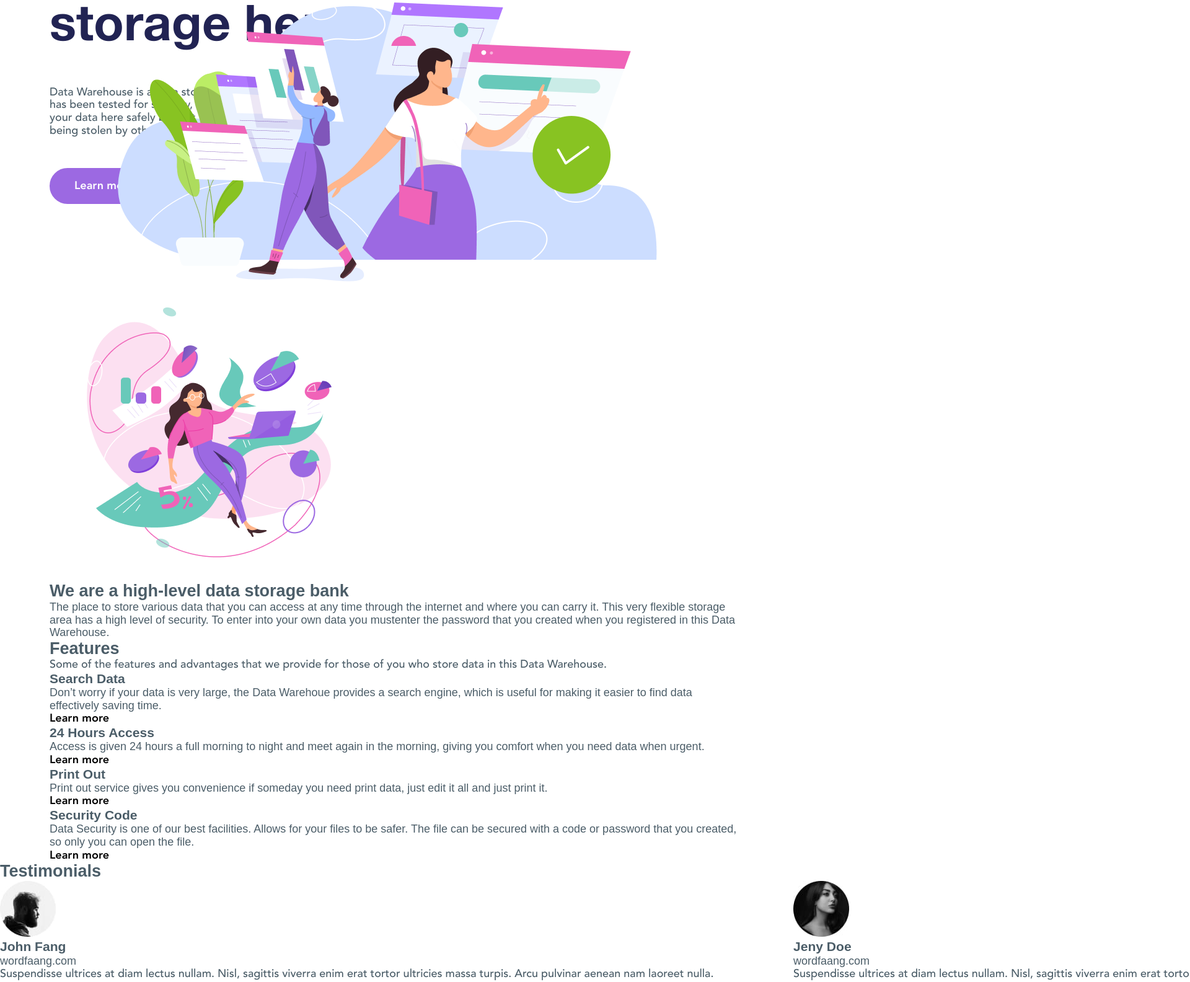
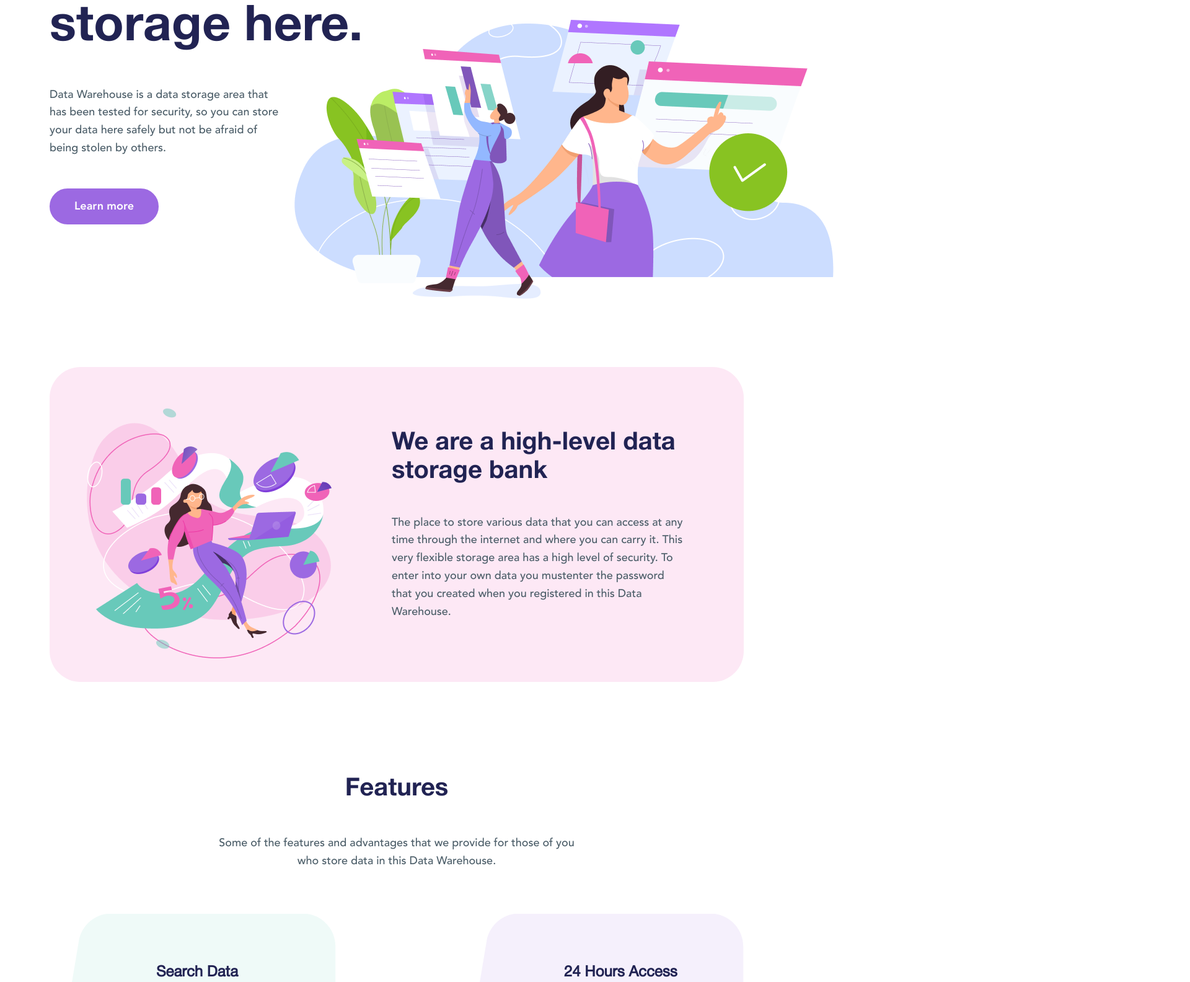
Before and after one commit to CJEF/dataWarehouse, a website: page layout/index.html in a window 1280 px wide. Shown: the part 320-1904 px from the top of the page at 62% size, 1920 px wide, since content can reach past the window. Drawn offline with nearby package versions, Linux system fonts and the light colour scheme.

Commit message:
3 commit

```diff
--- a/layout/index.html
+++ b/layout/index.html
@@ -7,6 +7,8 @@
     <title>Data Warehouse</title>
     <link rel="stylesheet" href="./css/app.min.css/app.min.css">
     <link rel="stylesheet" href="https://unpkg.com/swiper/swiper-bundle.min.css">
+    <script src="https://unpkg.com/swiper/swiper-bundle.min.js"></script>
+    <script src="./js/app.js"></script>
 </head>
 
 <body>
@@ -39,11 +41,16 @@
     <!-- intro -->
     <section class="intro">
         <div class="container intro__container">
+            <div class="intro__content">
                 <h1 class="intro__title">Save your data storage here.</h1>
                 <p class="intro__text text">Data Warehouse is a data storage area that has been
                     tested for security, so you can store your data here
                     safely but not be afraid of being stolen by others.</p>
                 <button class="intro__btn">Learn more</button>
+            </div>
+            <div class="intro__img">
+                <img src="./assets/images/dest/intro.png" alt="" class="intro__img-picture">
+            </div>
         </div>
     </section>
     <!-- intro -->
@@ -56,7 +63,8 @@
                 </div>
                 <div class="descr__wrapper-content">
                     <h2 class="descr__title title">We are a high-level data storage bank</h2>
-                    <p class="descr__text">The place to store various data that you can access at any time through the
+                    <p class="descr__text text">The place to store various data that you can access at any time through
+                        the
                         internet and where you can carry it.
                         This very flexible storage area has a high level of security. To enter into your own data you
                         mustenter the password that you created when you registered in this Data Warehouse. </p>
@@ -67,46 +75,62 @@
     <!-- description -->
     <!-- features -->
     <section class="features">
-        <div class="container features__wrapper">
+        <div class="container">
             <h2 class="features__title title">Features</h2>
             <p class="features__text text">Some of the features and advantages that we provide for those of you who
                 store data in this Data Warehouse.</p>
             <div class="features__content">
                 <ul class="features__list">
                     <li class="features__item">
+                        <div class="features__item-inner">
+                            <div class="features__img">
+                                <img src="./assets/images/dest/features-1.png" alt="">
+                            </div>
                             <div class="features__content">
                                 <h3 class="features__content-title">Search Data</h3>
-                            <p class="features__content-text">Don’t worry if your data is very large, the Data Warehoue
-                                provides a search engine, which is useful for making it easier to find data effectively
+                                <p class="features__content-text">Don’t worry if your data is very large, the Data
+                                    Warehoue
+                                    provides a search engine, which is useful for making it easier to find data
+                                    effectively
                                     saving time.</p>
-                            <button class="feaatures__content-btn btn-reset">Learn more</button>
+                                <button class="features__content-btn btn-reset">Learn more</button>
+                            </div>
                         </div>
                     </li>
                     <li class="features__item">
+                        <div class="features__img">
+                            <img src="./assets/images/dest/features-2.png" alt="">
+                        </div>
                         <div class="features__content">
                             <h3 class="features__content-title">24 Hours Access</h3>
                             <p class="features__content-text">Access is given 24 hours a full morning to night and
                                 meet again in the morning, giving you comfort when
                                 you need data when urgent.</p>
-                            <button class="feaatures__content-btn btn-reset">Learn more</button>
+                            <button class="features__content-btn btn-reset">Learn more</button>
                         </div>
                     </li>
                     <li class="features__item">
+                        <div class="features__img">
+                            <img src="./assets/images/dest/features-3.png" alt="">
+                        </div>
                         <div class="features__content">
                             <h3 class="features__content-title">Print Out</h3>
                             <p class="features__content-text">Print out service gives you convenience if someday
                                 you need print data, just edit it all and just print it.</p>
-                            <button class="feaatures__content-btn btn-reset">Learn more</button>
+                            <button class="features__content-btn btn-reset">Learn more</button>
                         </div>
                     </li>
                     <li class="features__item">
+                        <div class="features__img">
+                            <img src="./assets/images/dest/features-4.png" alt="">
+                        </div>
                         <div class="features__content">
                             <h3 class="features__content-title">Security Code</h3>
                             <p class="features__content-text">Data Security is one of our best facilities. Allows for
                                 your files
                                 to be safer. The file can be secured with a code or password that
                                 you created, so only you can open the file.</p>
-                            <button class="feaatures__content-btn btn-reset">Learn more</button>
+                            <button class="features__content-btn btn-reset">Learn more</button>
                         </div>
                     </li>
                 </ul>
@@ -116,11 +140,56 @@
     <!-- features -->
     <!-- testimonials -->
     <section class="testimonials">
-        <div class="testimonials__container">
+        <div class="testimonials__container container">
             <div class="testimonials__container-inner">
                 <h2 class="testimonials__container-title title">Testimonials</h2>
-                <div class="testimonials__container-slider">
+                <div id="testimonials__container-slider">
                     <div class="swiper-wrapper">
+                        <div class="swiper-slide">
+                            <div class="swiper-slide-inner">
+                                <div class="swiper-img">
+                                    <img src="assets/images/dest/user-1.png" alt="John testimonial" class="user-avatar">
+                                </div>
+                                <div class="swiper-slide-content">
+                                    <h3 class="user-name">John Fang</h3>
+                                    <span class="user-prof">wordfaang.com</span>
+                                    <p class="user-text text">Suspendisse ultrices at diam lectus nullam.
+                                        Nisl, sagittis viverra enim erat tortor ultricies massa turpis. Arcu
+                                        pulvinar
+                                        aenean nam laoreet nulla.</p>
+                                </div>
+                            </div>
+                        </div>
+                        <div class="swiper-slide">
+                            <div class="swiper-slide-inner">
+                                <div class="swiper-img">
+                                    <img src="assets/images/dest/user-2.png" alt="Jeny testimonial" class="user-avatar">
+                                </div>
+                                <div class="swiper-slide-content">
+                                    <h3 class="user-name">Jeny Doe</h3>
+                                    <span class="user-prof">wordfaang.com</span>
+                                    <p class="user-text text">Suspendisse ultrices at diam lectus nullam.
+                                        Nisl, sagittis viverra enim erat tortor ultricies massa turpis. Arcu
+                                        pulvinaraenean nam laoreet nulla.</p>
+                                </div>
+                            </div>
+                        </div>
+                        <div class="swiper-slide">
+                            <div class="swiper-slide-inner">
+                                <div class="swiper-img">
+                                    <img src="assets/images/dest/user-3.png" alt="John testimonial" class="user-avatar">
+                                </div>
+                                <div class="swiper-slide-content">
+                                    <h3 class="user-name">William</h3>
+                                    <span class="user-prof">Web Designer</span>
+                                    <p class="user-text text">Suspendisse ultrices at diam lectus nullam.
+                                        Nisl, sagittis viverra enim erat tortor ultricies massa turpis. Arcu
+                                        pulvinaraenean nam laoreet nulla.</p>
+                                </div>
+                            </div>
+
+
+                            <!-- </div>
                             <div class="swiper-slide">
                                 <div class="swiper-slide-inner">
                                     <img src="assets/images/dest/user-1.jpg" alt="John testimonial" class="user-avatar">
@@ -156,22 +225,28 @@
                                             pulvinaraenean nam laoreet nulla.</p>
                                     </div>
                                 </div>
+                            </div> -->
                         </div>
                         <div class="swiper-slide">
                             <div class="swiper-slide-inner">
-                                <img src="assets/images/dest/user-1.jpg" alt="John testimonial" class="user-avatar">
+                                <div class="swiper-img">
+                                    <img src="assets/images/dest/user-1.png" alt="John testimonial" class="user-avatar">
+                                </div>
                                 <div class="swiper-slide-content">
                                     <h3 class="user-name">John Fang</h3>
                                     <span class="user-prof">wordfaang.com</span>
                                     <p class="user-text text">Suspendisse ultrices at diam lectus nullam.
-                                        Nisl, sagittis viverra enim erat tortor ultricies massa turpis. Arcu pulvinar
+                                        Nisl, sagittis viverra enim erat tortor ultricies massa turpis. Arcu
+                                        pulvinar
                                         aenean nam laoreet nulla.</p>
                                 </div>
                             </div>
                         </div>
                         <div class="swiper-slide">
                             <div class="swiper-slide-inner">
-                                <img src="assets/images/dest/user-2.jpg" alt="Jeny testimonial" class="user-avatar">
+                                <div class="swiper-img">
+                                    <img src="assets/images/dest/user-2.png" alt="Jeny testimonial" class="user-avatar">
+                                </div>
                                 <div class="swiper-slide-content">
                                     <h3 class="user-name">Jeny Doe</h3>
                                     <span class="user-prof">wordfaang.com</span>
@@ -183,7 +258,9 @@
                         </div>
                         <div class="swiper-slide">
                             <div class="swiper-slide-inner">
-                                <img src="assets/images/dest/user-3.jpg" alt="John testimonial" class="user-avatar">
+                                <div class="swiper-img">
+                                    <img src="assets/images/dest/user-3.png" alt="John testimonial" class="user-avatar">
+                                </div>
                                 <div class="swiper-slide-content">
                                     <h3 class="user-name">William</h3>
                                     <span class="user-prof">Web Designer</span>
@@ -285,8 +362,6 @@
     </footer>
     <!-- footer -->
 
-
-    <script src="https://unpkg.com/swiper/swiper-bundle.min.js"></script>
 </body>
 
 </html>
--- a/layout/js/app.js
+++ b/layout/js/app.js
@@ -1,5 +1,5 @@
-let swiper = new Swiper(".swiper-container", {
-  slidesPerView: 4,
+let swiper = new Swiper("#testimonials__container-slider", {
+  slidesPerView: 1,
   spaceBetween: 30,
   centeredSlides: true,
   pagination: {
--- a/layout/sass/_descr.scss
+++ b/layout/sass/_descr.scss
@@ -0,0 +1,26 @@
+.descr {
+    padding: 100px 0 150px;
+
+    &__wrapper {
+        display: flex;
+        background-color: rgba(240, 99, 184, 0.15);
+        border-radius: 50px;
+
+        &-content {
+            display: flex;
+            flex-direction: column;
+            padding: 100px 90px 60px 75px;
+
+
+        }
+    }
+
+    &__title {
+        max-width: 475px;
+        margin-bottom: 45px;
+    }
+
+    &__text {
+        max-width: 475px;
+    }
+}
--- a/layout/sass/_features.scss
+++ b/layout/sass/_features.scss
@@ -0,0 +1,100 @@
+.features {
+    &__img {
+        margin-right: 30px;
+        position: absolute;
+        left: -24%;
+        top: 30%;
+    }
+
+    &__title {
+        display: flex;
+        justify-content: center;
+        margin-bottom: 50px;
+    }
+
+    &__text {
+        margin: 0 auto;
+        max-width: 585px;
+        text-align: center;
+        margin-bottom: 70px;
+    }
+
+    &__list {
+        display: flex;
+        flex-wrap: wrap;
+        justify-content: space-between;
+    }
+
+    &__item {
+        position: relative;
+        display: flex;
+        max-width: 50%;
+        padding: 80px 70px 50px 172px;
+        background-image: url('../../assets/images/dest/features-back-1.svg');
+        background-repeat: no-repeat;
+        background-size: cover;
+        background-position: center;
+        margin-bottom: 45px;
+        // &-inner {
+        //     // padding-left: 30px;
+        // }
+
+
+        // border-bottom: 100px solid #68C9BA;
+        // border-left: 50px solid transparent;
+        // // opacity: 0.1;
+        // border-radius: 20px;
+    }
+
+    &__item:nth-child(2) {
+        background-image: url('../../assets/images/dest/features-back-2.svg');
+    }
+
+    &__item:nth-child(3) {
+        background-image: url('../../assets/images/dest/features-back-2.svg');
+    }
+
+    &__content {
+        min-height: 250px;
+        position: relative;
+
+        &-title {
+            font-family: 'HelveticaRegular';
+            font-size: 24px;
+            line-height: 130%;
+            margin-bottom: 20px;
+            color: $main-blue;
+        }
+
+        &-text {
+            font-family: "Avenir-Roman";
+            max-width: 220px;
+        }
+
+        &-btn {
+            position: absolute;
+            bottom: 0;
+            padding: 15px 55px 14px 15px;
+            position: absolute;
+            transition: all .2s ease-in;
+            border-radius: 20px;
+        }
+        &-btn:hover {
+            background-color: rgba($color: #fd69e9, $alpha: 0.2)
+        }
+    }
+
+    &__content-btn::after {
+        content: '';
+        position: absolute;
+        width: 20px;
+        height: 14px;
+        top: 18px;
+        right: 17px;
+        text-align: center;
+        background-image: url('../../assets/images/dest/right-arrow.svg');
+        background-position: center;
+        background-size: cover;
+        background-repeat: no-repeat;
+    }
+}
--- a/layout/sass/_header.scss
+++ b/layout/sass/_header.scss
@@ -44,6 +44,7 @@
 
         &:hover {
             box-shadow: 8px 8px 8px rgba(75, 93, 104, 0.1);
+            background-color: rgba($color: #9d5bf3, $alpha: 0.5)
         }
 
         &::after {
--- a/layout/sass/_intro.scss
+++ b/layout/sass/_intro.scss
@@ -1,18 +1,12 @@
     .intro {
-        padding: 130px 0 100px;
+        padding: 130px 0 130px;
         position: relative;
-        &::after {
-            content: '';
-            position: absolute;
-            background-image: url(../../assets/images/dest/intro.png);
-            background-position: 100% 100% ;
-            background-repeat: no-repeat;
-            right: 220px;
-            top: 40px;
-            width: 885px;
-            height: 100%;
-            // down: 50px;
+
+        &__container {
+            display: flex;
+            position: relative;
         }
+
         &__title {
             font-family: 'HelveticaBold';
             font-weight: bold;
@@ -22,10 +16,12 @@
             margin-bottom: 50px;
             line-height: 1.1;
         }
+
         &__text {
             max-width: 380px;
             margin-bottom: 50px;
         }
+
         &__btn {
             background-color: $pink;
             border-radius: 50px;
@@ -33,10 +29,19 @@
             padding: 16px 37px 15px;
             transition: all .2s ease-in-out;
             border: 3px solid $pink;
+
             &:hover {
                 border: 3px solid $pink;
                 background-color: white;
                 color: $pink;
             }
         }
+
+        &__img {
+            position: absolute;
+            bottom: -140px;
+            right: -130px;
+
+            &-picture {}
+        }
     }
--- a/layout/sass/_testimonials.scss
+++ b/layout/sass/_testimonials.scss
@@ -0,0 +1,45 @@
+.testimonials {
+    padding-top: 100px;
+    &__container {
+
+        &-inner {
+            padding: 100px 0 130px 95px;
+            background-color: $pink;
+            border-radius: 50px;
+            .testimonials__container-title {
+                color: white;
+                margin-bottom: 90px;
+            }
+        }
+    }
+    .swiper-slide {
+        max-width: 685px;
+        .swiper-img {
+            margin-right: 30px;
+        }
+    }
+    .swiper-slide {
+        margin: 0 10px;
+    }
+    .swiper-slide-inner {
+        display: flex;
+        padding: 60px 70px 50px 70px;
+        background-color: white;
+        box-shadow: 0px 20px 0px rgba(156, 105, 226, 0.2);
+        border-radius: 20px;
+    }
+    .user-name {
+        font-family: 'Avenir-Heavy';
+        font-size: 18px;
+        line-height: 160%;
+    }
+    .user-prof {
+        font-family: 'Avenir-Medium';
+        font-size: 14px;
+        line-height: 160%;
+        color: $pink;
+    }
+    .user-text {
+        margin-top: 20px;
+    }
+}
--- a/layout/sass/main.scss
+++ b/layout/sass/main.scss
@@ -71,4 +71,20 @@ ul {
 
 .text {
     font-family: 'Avenir-Medium';
+    color: $main-gray;
+    font-size: 18px;
+    line-height: 160%;
 }
+
+.title {
+    font-family: "HelveticaBold";
+    font-size: 40px;
+    color: $main-blue;
+}
+
+/* swiper */
+
+.swiper-container {
+    width: 100%;
+    height: 100%;
+  }
```
Also changed, not shown: js/app.min.js, layout/assets/images/dest/features-back-1.svg (added), layout/assets/images/dest/features-back-2.svg (added), layout/assets/images/dest/user-1.png (added), layout/assets/images/dest/user-2.png (added), layout/assets/images/dest/user-3.png (added), layout/assets/images/src/features-back-1.svg (added), layout/assets/images/src/features-back-2.svg (added), layout/assets/images/src/user-1.png (added), layout/assets/images/src/user-2.png (added), layout/assets/images/src/user-3.png (added), layout/css/app.min.css/app.min.css. Lines whose indentation alone changed are shown as unchanged.
